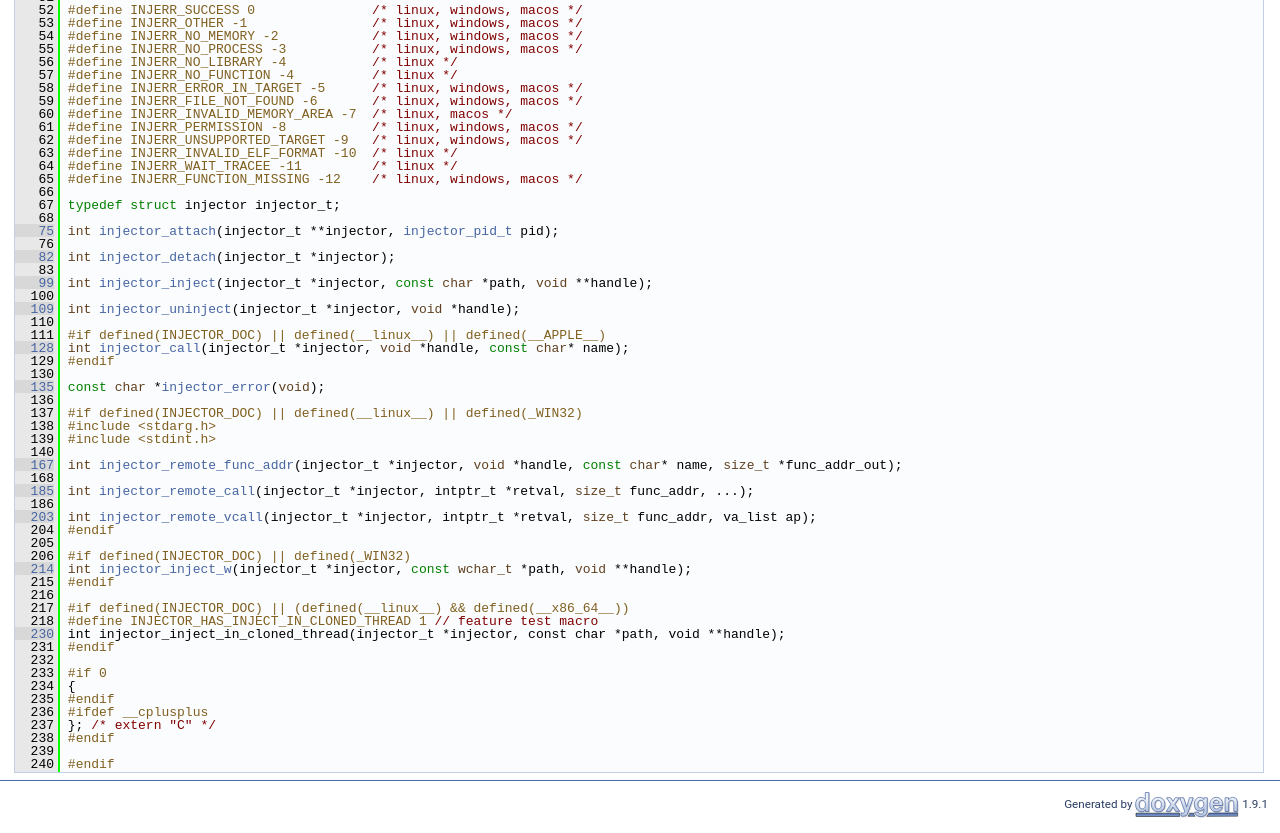
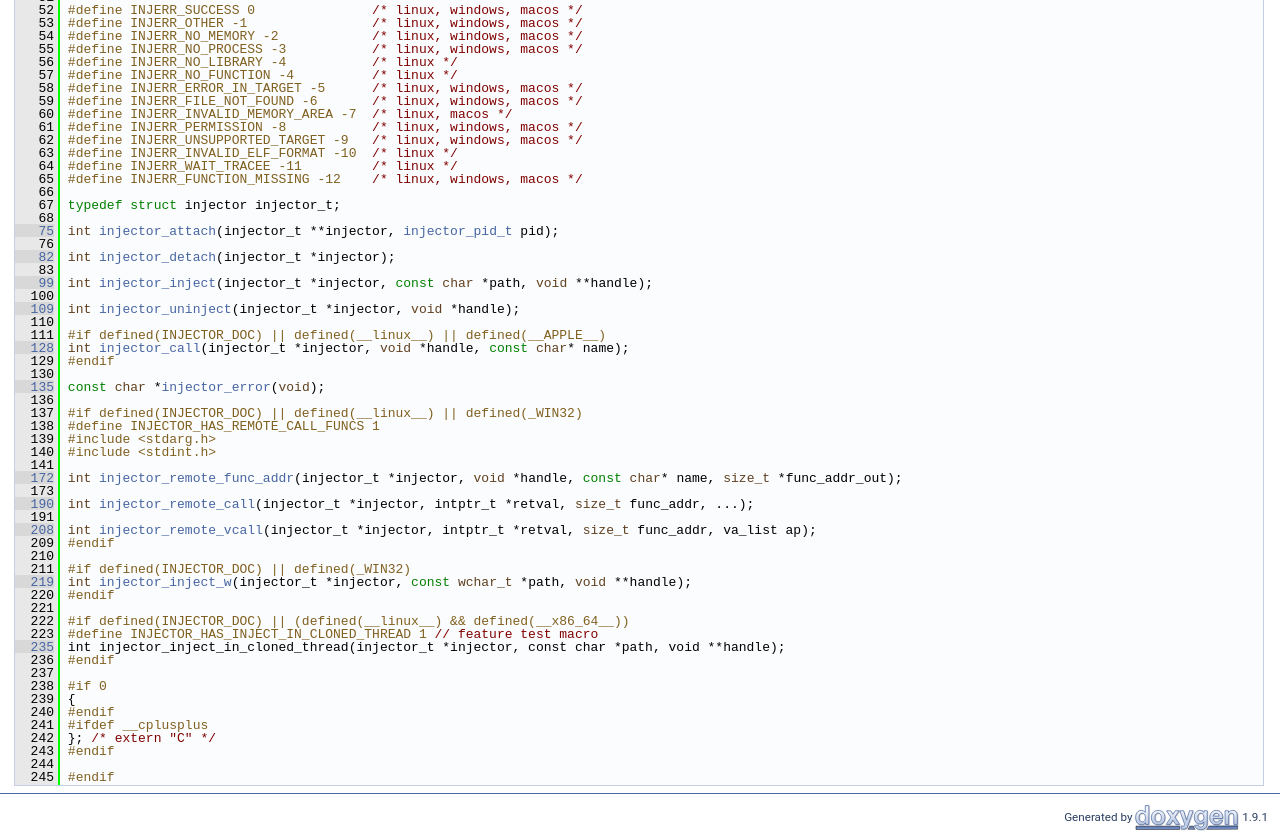
Before and after one commit to kubo/injector, a plain HTML site: page docs/injector_8h_source.html in a window 1280 px wide. Shown: the part 789-1622 px from the top of the page. Drawn offline with Linux system fonts and the light colour scheme.

Commit message:
Add docs

```diff
--- a/docs/injector_8h_source.html
+++ b/docs/injector_8h_source.html
@@ -145,38 +145,39 @@ $(function() {
 <div class="line"><a name="l00135"></a><span class="lineno"><a class="line" href="injector_8h.html#a7eacadf1235e4afbccd155d9b4c96ba5">  135</a></span>&#160;<span class="keyword">const</span> <span class="keywordtype">char</span> *<a class="code" href="injector_8h.html#a7eacadf1235e4afbccd155d9b4c96ba5">injector_error</a>(<span class="keywordtype">void</span>);</div>
 <div class="line"><a name="l00136"></a><span class="lineno">  136</span>&#160; </div>
 <div class="line"><a name="l00137"></a><span class="lineno">  137</span>&#160;<span class="preprocessor">#if defined(INJECTOR_DOC) || defined(__linux__) || defined(_WIN32)</span></div>
-<div class="line"><a name="l00138"></a><span class="lineno">  138</span>&#160;<span class="preprocessor">#include &lt;stdarg.h&gt;</span></div>
-<div class="line"><a name="l00139"></a><span class="lineno">  139</span>&#160;<span class="preprocessor">#include &lt;stdint.h&gt;</span></div>
-<div class="line"><a name="l00140"></a><span class="lineno">  140</span>&#160; </div>
-<div class="line"><a name="l00167"></a><span class="lineno"><a class="line" href="injector_8h.html#a6f7be6b9ca3e178345dbf38f585dac80">  167</a></span>&#160;<span class="keywordtype">int</span> <a class="code" href="injector_8h.html#a6f7be6b9ca3e178345dbf38f585dac80">injector_remote_func_addr</a>(injector_t *injector, <span class="keywordtype">void</span> *handle, <span class="keyword">const</span> <span class="keywordtype">char</span>* name, <span class="keywordtype">size_t</span> *func_addr_out);</div>
-<div class="line"><a name="l00168"></a><span class="lineno">  168</span>&#160; </div>
-<div class="line"><a name="l00185"></a><span class="lineno"><a class="line" href="injector_8h.html#a3cc5685085ef01460a65072579d3d83e">  185</a></span>&#160;<span class="keywordtype">int</span> <a class="code" href="injector_8h.html#a3cc5685085ef01460a65072579d3d83e">injector_remote_call</a>(injector_t *injector, intptr_t *retval, <span class="keywordtype">size_t</span> func_addr, ...);</div>
-<div class="line"><a name="l00186"></a><span class="lineno">  186</span>&#160; </div>
-<div class="line"><a name="l00203"></a><span class="lineno"><a class="line" href="injector_8h.html#a39e3ad36a4a6af4b1986302efaf656eb">  203</a></span>&#160;<span class="keywordtype">int</span> <a class="code" href="injector_8h.html#a39e3ad36a4a6af4b1986302efaf656eb">injector_remote_vcall</a>(injector_t *injector, intptr_t *retval, <span class="keywordtype">size_t</span> func_addr, va_list ap);</div>
-<div class="line"><a name="l00204"></a><span class="lineno">  204</span>&#160;<span class="preprocessor">#endif</span></div>
-<div class="line"><a name="l00205"></a><span class="lineno">  205</span>&#160; </div>
-<div class="line"><a name="l00206"></a><span class="lineno">  206</span>&#160;<span class="preprocessor">#if defined(INJECTOR_DOC) || defined(_WIN32)</span></div>
-<div class="line"><a name="l00214"></a><span class="lineno"><a class="line" href="injector_8h.html#a8eecc5cbcd08ed536c99459d28a3f33a">  214</a></span>&#160;<span class="keywordtype">int</span> <a class="code" href="injector_8h.html#a8eecc5cbcd08ed536c99459d28a3f33a">injector_inject_w</a>(injector_t *injector, <span class="keyword">const</span> <span class="keywordtype">wchar_t</span> *path, <span class="keywordtype">void</span> **handle);</div>
-<div class="line"><a name="l00215"></a><span class="lineno">  215</span>&#160;<span class="preprocessor">#endif</span></div>
-<div class="line"><a name="l00216"></a><span class="lineno">  216</span>&#160; </div>
-<div class="line"><a name="l00217"></a><span class="lineno">  217</span>&#160;<span class="preprocessor">#if defined(INJECTOR_DOC) || (defined(__linux__) &amp;&amp; defined(__x86_64__))</span></div>
-<div class="line"><a name="l00218"></a><span class="lineno">  218</span>&#160;<span class="preprocessor">#define INJECTOR_HAS_INJECT_IN_CLONED_THREAD 1 </span><span class="comment">// feature test macro</span></div>
-<div class="line"><a name="l00230"></a><span class="lineno"><a class="line" href="injector_8h.html#a09dedd933d8349e962dc3103244868b6">  230</a></span>&#160;<span class="comment"></span>int injector_inject_in_cloned_thread(injector_t *injector, const char *path, void **handle);</div>
-<div class="line"><a name="l00231"></a><span class="lineno">  231</span>&#160;<span class="preprocessor">#endif</span></div>
-<div class="line"><a name="l00232"></a><span class="lineno">  232</span>&#160; </div>
-<div class="line"><a name="l00233"></a><span class="lineno">  233</span>&#160;<span class="preprocessor">#if 0</span></div>
-<div class="line"><a name="l00234"></a><span class="lineno">  234</span>&#160;{</div>
-<div class="line"><a name="l00235"></a><span class="lineno">  235</span>&#160;<span class="preprocessor">#endif</span></div>
-<div class="line"><a name="l00236"></a><span class="lineno">  236</span>&#160;<span class="preprocessor">#ifdef __cplusplus</span></div>
-<div class="line"><a name="l00237"></a><span class="lineno">  237</span>&#160;}; <span class="comment">/* extern &quot;C&quot; */</span></div>
-<div class="line"><a name="l00238"></a><span class="lineno">  238</span>&#160;<span class="preprocessor">#endif</span></div>
-<div class="line"><a name="l00239"></a><span class="lineno">  239</span>&#160; </div>
+<div class="line"><a name="l00138"></a><span class="lineno">  138</span>&#160;<span class="preprocessor">#define INJECTOR_HAS_REMOTE_CALL_FUNCS 1</span></div>
+<div class="line"><a name="l00139"></a><span class="lineno">  139</span>&#160;<span class="preprocessor">#include &lt;stdarg.h&gt;</span></div>
+<div class="line"><a name="l00140"></a><span class="lineno">  140</span>&#160;<span class="preprocessor">#include &lt;stdint.h&gt;</span></div>
+<div class="line"><a name="l00141"></a><span class="lineno">  141</span>&#160; </div>
+<div class="line"><a name="l00172"></a><span class="lineno"><a class="line" href="injector_8h.html#a6f7be6b9ca3e178345dbf38f585dac80">  172</a></span>&#160;<span class="keywordtype">int</span> <a class="code" href="injector_8h.html#a6f7be6b9ca3e178345dbf38f585dac80">injector_remote_func_addr</a>(injector_t *injector, <span class="keywordtype">void</span> *handle, <span class="keyword">const</span> <span class="keywordtype">char</span>* name, <span class="keywordtype">size_t</span> *func_addr_out);</div>
+<div class="line"><a name="l00173"></a><span class="lineno">  173</span>&#160; </div>
+<div class="line"><a name="l00190"></a><span class="lineno"><a class="line" href="injector_8h.html#a3cc5685085ef01460a65072579d3d83e">  190</a></span>&#160;<span class="keywordtype">int</span> <a class="code" href="injector_8h.html#a3cc5685085ef01460a65072579d3d83e">injector_remote_call</a>(injector_t *injector, intptr_t *retval, <span class="keywordtype">size_t</span> func_addr, ...);</div>
+<div class="line"><a name="l00191"></a><span class="lineno">  191</span>&#160; </div>
+<div class="line"><a name="l00208"></a><span class="lineno"><a class="line" href="injector_8h.html#a39e3ad36a4a6af4b1986302efaf656eb">  208</a></span>&#160;<span class="keywordtype">int</span> <a class="code" href="injector_8h.html#a39e3ad36a4a6af4b1986302efaf656eb">injector_remote_vcall</a>(injector_t *injector, intptr_t *retval, <span class="keywordtype">size_t</span> func_addr, va_list ap);</div>
+<div class="line"><a name="l00209"></a><span class="lineno">  209</span>&#160;<span class="preprocessor">#endif</span></div>
+<div class="line"><a name="l00210"></a><span class="lineno">  210</span>&#160; </div>
+<div class="line"><a name="l00211"></a><span class="lineno">  211</span>&#160;<span class="preprocessor">#if defined(INJECTOR_DOC) || defined(_WIN32)</span></div>
+<div class="line"><a name="l00219"></a><span class="lineno"><a class="line" href="injector_8h.html#a8eecc5cbcd08ed536c99459d28a3f33a">  219</a></span>&#160;<span class="keywordtype">int</span> <a class="code" href="injector_8h.html#a8eecc5cbcd08ed536c99459d28a3f33a">injector_inject_w</a>(injector_t *injector, <span class="keyword">const</span> <span class="keywordtype">wchar_t</span> *path, <span class="keywordtype">void</span> **handle);</div>
+<div class="line"><a name="l00220"></a><span class="lineno">  220</span>&#160;<span class="preprocessor">#endif</span></div>
+<div class="line"><a name="l00221"></a><span class="lineno">  221</span>&#160; </div>
+<div class="line"><a name="l00222"></a><span class="lineno">  222</span>&#160;<span class="preprocessor">#if defined(INJECTOR_DOC) || (defined(__linux__) &amp;&amp; defined(__x86_64__))</span></div>
+<div class="line"><a name="l00223"></a><span class="lineno">  223</span>&#160;<span class="preprocessor">#define INJECTOR_HAS_INJECT_IN_CLONED_THREAD 1 </span><span class="comment">// feature test macro</span></div>
+<div class="line"><a name="l00235"></a><span class="lineno"><a class="line" href="injector_8h.html#a09dedd933d8349e962dc3103244868b6">  235</a></span>&#160;<span class="comment"></span>int injector_inject_in_cloned_thread(injector_t *injector, const char *path, void **handle);</div>
+<div class="line"><a name="l00236"></a><span class="lineno">  236</span>&#160;<span class="preprocessor">#endif</span></div>
+<div class="line"><a name="l00237"></a><span class="lineno">  237</span>&#160; </div>
+<div class="line"><a name="l00238"></a><span class="lineno">  238</span>&#160;<span class="preprocessor">#if 0</span></div>
+<div class="line"><a name="l00239"></a><span class="lineno">  239</span>&#160;{</div>
 <div class="line"><a name="l00240"></a><span class="lineno">  240</span>&#160;<span class="preprocessor">#endif</span></div>
+<div class="line"><a name="l00241"></a><span class="lineno">  241</span>&#160;<span class="preprocessor">#ifdef __cplusplus</span></div>
+<div class="line"><a name="l00242"></a><span class="lineno">  242</span>&#160;}; <span class="comment">/* extern &quot;C&quot; */</span></div>
+<div class="line"><a name="l00243"></a><span class="lineno">  243</span>&#160;<span class="preprocessor">#endif</span></div>
+<div class="line"><a name="l00244"></a><span class="lineno">  244</span>&#160; </div>
+<div class="line"><a name="l00245"></a><span class="lineno">  245</span>&#160;<span class="preprocessor">#endif</span></div>
 <div class="ttc" id="ainjector_8h_html_a20e934237a7c4314b93c27e28549e6fe"><div class="ttname"><a href="injector_8h.html#a20e934237a7c4314b93c27e28549e6fe">injector_pid_t</a></div><div class="ttdeci">pid_t injector_pid_t</div><div class="ttdoc">Platform-dependent process id type (pid_t on Unix. DWORD on Windows)</div><div class="ttdef"><b>Definition:</b> injector.h:42</div></div>
-<div class="ttc" id="ainjector_8h_html_a39e3ad36a4a6af4b1986302efaf656eb"><div class="ttname"><a href="injector_8h.html#a39e3ad36a4a6af4b1986302efaf656eb">injector_remote_vcall</a></div><div class="ttdeci">int injector_remote_vcall(injector_t *injector, intptr_t *retval, size_t func_addr, va_list ap)</div><div class="ttdoc">Call the function in the target process (Linux only)</div></div>
-<div class="ttc" id="ainjector_8h_html_a3cc5685085ef01460a65072579d3d83e"><div class="ttname"><a href="injector_8h.html#a3cc5685085ef01460a65072579d3d83e">injector_remote_call</a></div><div class="ttdeci">int injector_remote_call(injector_t *injector, intptr_t *retval, size_t func_addr,...)</div><div class="ttdoc">Call the function in the target process (Linux only)</div></div>
+<div class="ttc" id="ainjector_8h_html_a39e3ad36a4a6af4b1986302efaf656eb"><div class="ttname"><a href="injector_8h.html#a39e3ad36a4a6af4b1986302efaf656eb">injector_remote_vcall</a></div><div class="ttdeci">int injector_remote_vcall(injector_t *injector, intptr_t *retval, size_t func_addr, va_list ap)</div><div class="ttdoc">Call the function in the target process (Linux and Windows only)</div></div>
+<div class="ttc" id="ainjector_8h_html_a3cc5685085ef01460a65072579d3d83e"><div class="ttname"><a href="injector_8h.html#a3cc5685085ef01460a65072579d3d83e">injector_remote_call</a></div><div class="ttdeci">int injector_remote_call(injector_t *injector, intptr_t *retval, size_t func_addr,...)</div><div class="ttdoc">Call the function in the target process (Linux and Windows only)</div></div>
 <div class="ttc" id="ainjector_8h_html_a4c103077af0628cc57671c4e346e48dd"><div class="ttname"><a href="injector_8h.html#a4c103077af0628cc57671c4e346e48dd">injector_call</a></div><div class="ttdeci">int injector_call(injector_t *injector, void *handle, const char *name)</div><div class="ttdoc">Call the specified function taking no arguments in the target process (Linux and macOS only)</div></div>
-<div class="ttc" id="ainjector_8h_html_a6f7be6b9ca3e178345dbf38f585dac80"><div class="ttname"><a href="injector_8h.html#a6f7be6b9ca3e178345dbf38f585dac80">injector_remote_func_addr</a></div><div class="ttdeci">int injector_remote_func_addr(injector_t *injector, void *handle, const char *name, size_t *func_addr_out)</div><div class="ttdoc">Get the function address in the target process (Linux only)</div></div>
+<div class="ttc" id="ainjector_8h_html_a6f7be6b9ca3e178345dbf38f585dac80"><div class="ttname"><a href="injector_8h.html#a6f7be6b9ca3e178345dbf38f585dac80">injector_remote_func_addr</a></div><div class="ttdeci">int injector_remote_func_addr(injector_t *injector, void *handle, const char *name, size_t *func_addr_out)</div><div class="ttdoc">Get the function address in the target process (Linux and Windows only)</div></div>
 <div class="ttc" id="ainjector_8h_html_a7eacadf1235e4afbccd155d9b4c96ba5"><div class="ttname"><a href="injector_8h.html#a7eacadf1235e4afbccd155d9b4c96ba5">injector_error</a></div><div class="ttdeci">const char * injector_error(void)</div><div class="ttdoc">Get the message of the last error.</div></div>
 <div class="ttc" id="ainjector_8h_html_a86644861b6e75616994c22a0b9a038f5"><div class="ttname"><a href="injector_8h.html#a86644861b6e75616994c22a0b9a038f5">injector_inject</a></div><div class="ttdeci">int injector_inject(injector_t *injector, const char *path, void **handle)</div><div class="ttdoc">Inject the specified shared library into the target process.</div></div>
 <div class="ttc" id="ainjector_8h_html_a875ece6d1a384097a3c2f09cf8c0406a"><div class="ttname"><a href="injector_8h.html#a875ece6d1a384097a3c2f09cf8c0406a">injector_attach</a></div><div class="ttdeci">int injector_attach(injector_t **injector, injector_pid_t pid)</div><div class="ttdoc">Attach to the specified process.</div></div>
```
Also changed, not shown: docs/index.html (+31 -17 lines), docs/injector_8h.html (+21 -15 lines).
